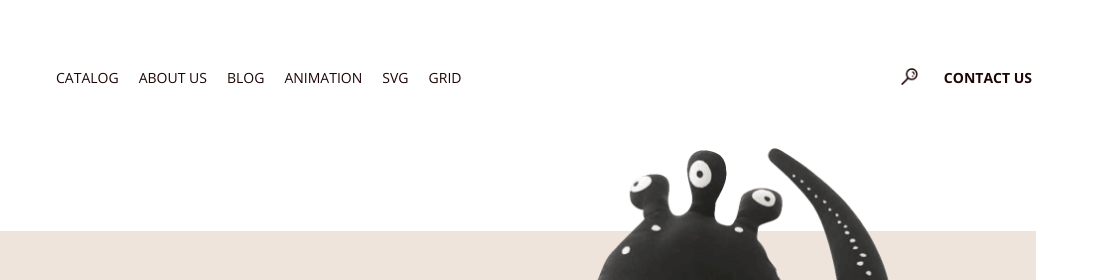
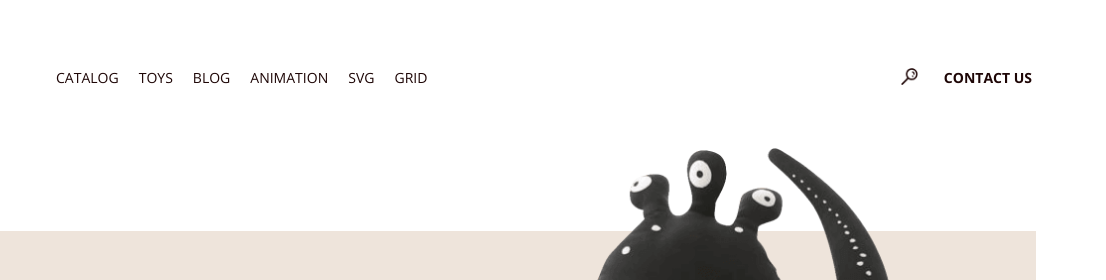
Before and after one commit to Dukalisss/dukalisss.github.io, a plain HTML site: page index.html in a window 1280 px wide. Shown: the top 280 px of the page, 174-1280 px from the left. Drawn offline with nearby package versions, Linux system fonts and the light colour scheme; a script that the page names is missing.

Commit message:
проект

```diff
--- a/index.html
+++ b/index.html
@@ -32,7 +32,7 @@
                 <a href="/pages/catalog" class="header__link" aria-label="Go to Catalog" title="Catalog">Catalog</a>
             </li>
             <li class="header__item">
-                <a href="/" class="header__link" aria-label="Go to About Us" title="About Us">About Us</a>
+                <a href="/pages/toys" class="header__link" aria-label="Go to About Us" title="About Us">Toys</a>
             </li>
             <li class="header__item">
                 <a href="/pages/blog" class="header__link" aria-label="Go to Blog" title="Blog">Blog</a>
```
Also changed, not shown: pages/animation/index.html (+1 -1 lines), pages/blog/index.html (+1 -1 lines), pages/catalog/index.html (+1 -1 lines), pages/contact-us/index.html (+1 -1 lines), pages/grid/index.html (+1 -1 lines), pages/svg/index.html (+1 -1 lines), pages/toys/index.html (+1 -1 lines).
